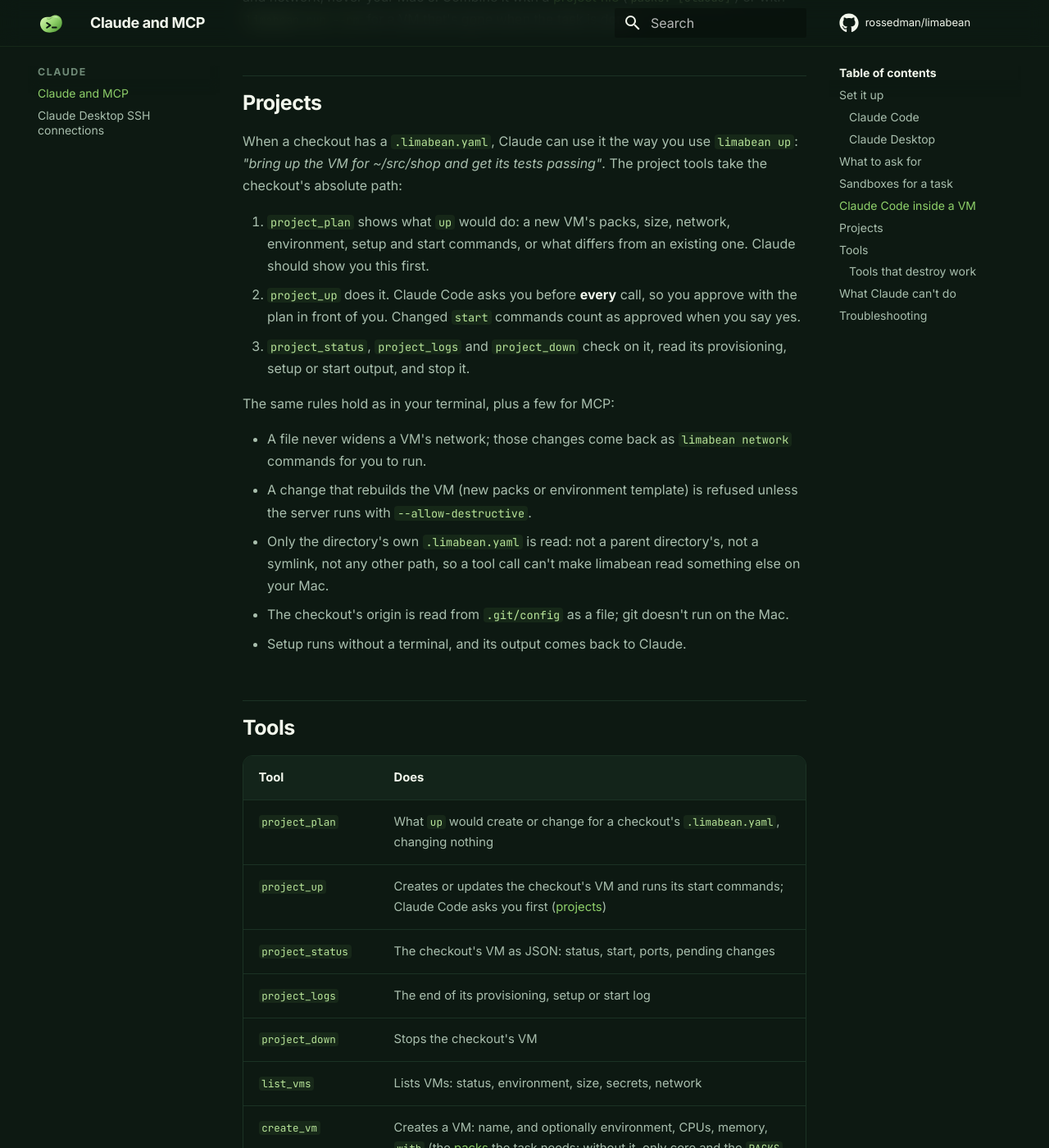
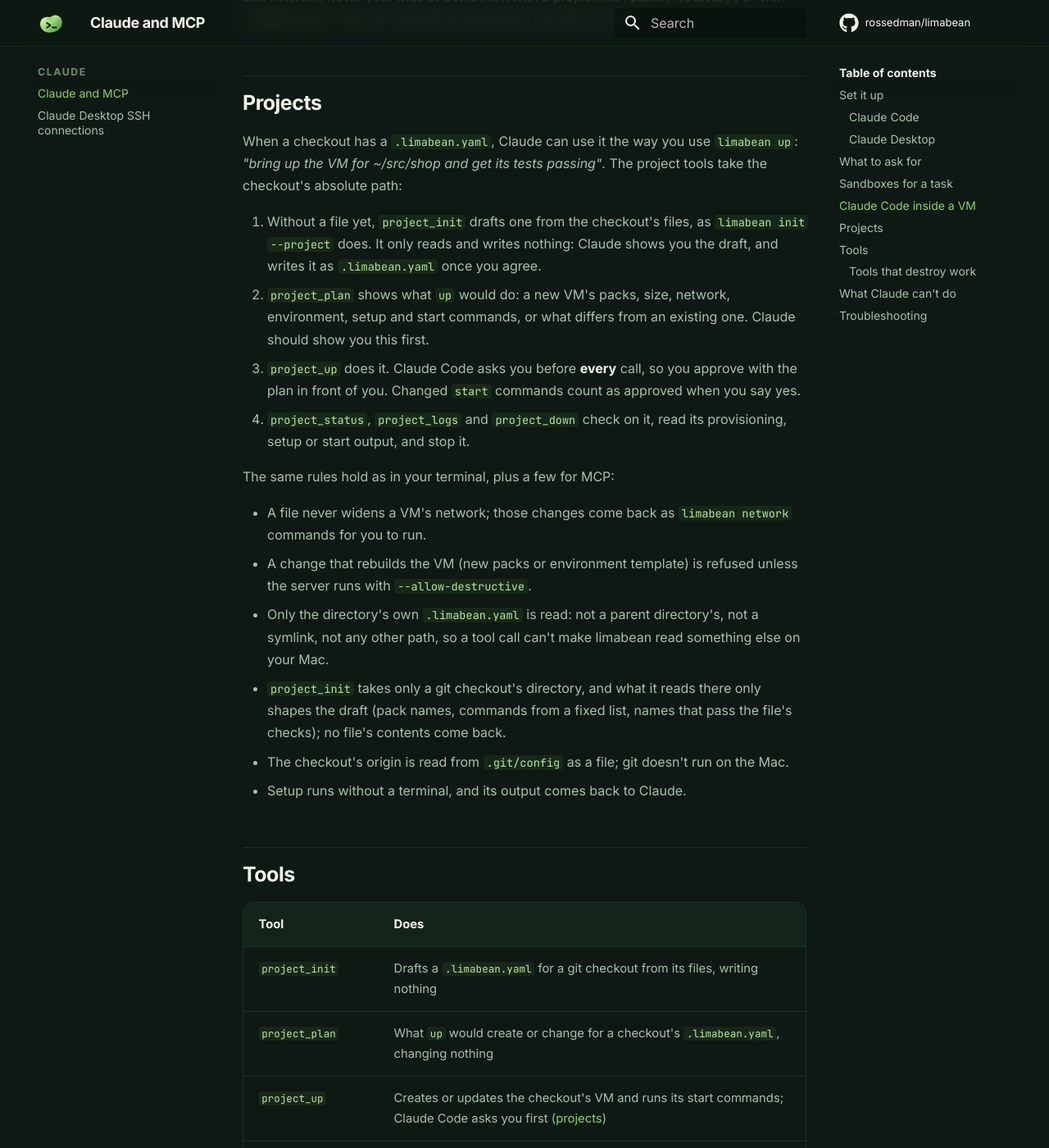
Before and after one commit to rossedman/limabean, an MkDocs documentation site: the page built from docs/mcp.md, in a window 1280 px wide and 1400 px high, scrolled down 3169 px. Shown: the whole window at 82% size. Built offline with MkDocs 1.6.1 and Material for MkDocs 9.7.7, drawn with Linux system fonts in a browser that asks for light colours; comment, search, counter and statistics services are not loaded.

Commit message:
Document project VM defaults, update notices and project_init
- projects.md and cli.md: which commands default to the project's VM
- cli.md: the update notice and UPDATE_CHECK, init --project --dir
- mcp.md: project_init, and why it only takes a checkout
- D28

Co-Authored-By: Claude Opus 5.5 <noreply@anthropic.com>
Claude-Session: https://claude.ai/code/session_012CmKmVf18wFFWsPa64eeD8

```diff
--- a/docs/mcp.md
+++ b/docs/mcp.md
@@ -125,13 +125,17 @@ When a checkout has a [`.limabean.yaml`](projects.md), Claude can use it the
 way you use `limabean up`: *"bring up the VM for ~/src/shop and get its
 tests passing"*. The project tools take the checkout's absolute path:
 
-1. `project_plan` shows what `up` would do: a new VM's packs, size,
+1. Without a file yet, `project_init` drafts one from the checkout's files,
+   as [`limabean init --project`](projects.md#your-first-project-file)
+   does. It only reads and writes nothing: Claude shows you the draft, and
+   writes it as `.limabean.yaml` once you agree.
+2. `project_plan` shows what `up` would do: a new VM's packs, size,
    network, environment, setup and start commands, or what differs from an
    existing one. Claude should show you this first.
-2. `project_up` does it. Claude Code asks you before **every** call, so you
+3. `project_up` does it. Claude Code asks you before **every** call, so you
    approve with the plan in front of you. Changed `start` commands count as
    approved when you say yes.
-3. `project_status`, `project_logs` and `project_down` check on it, read its
+4. `project_status`, `project_logs` and `project_down` check on it, read its
    provisioning, setup or start output, and stop it.
 
 The same rules hold as in your terminal, plus a few for MCP:
@@ -143,6 +147,9 @@ The same rules hold as in your terminal, plus a few for MCP:
 - Only the directory's own `.limabean.yaml` is read: not a parent
   directory's, not a symlink, not any other path, so a tool call can't make
   limabean read something else on your Mac.
+- `project_init` takes only a git checkout's directory, and what it reads
+  there only shapes the draft (pack names, commands from a fixed list,
+  names that pass the file's checks); no file's contents come back.
 - The checkout's origin is read from `.git/config` as a file; git doesn't
   run on the Mac.
 - Setup runs without a terminal, and its output comes back to Claude.
@@ -151,6 +158,7 @@ The same rules hold as in your terminal, plus a few for MCP:
 
 | Tool | Does |
 |---|---|
+| `project_init` | Drafts a `.limabean.yaml` for a git checkout from its files, writing nothing |
 | `project_plan` | What `up` would create or change for a checkout's `.limabean.yaml`, changing nothing |
 | `project_up` | Creates or updates the checkout's VM and runs its start commands; Claude Code asks you first ([projects](#projects)) |
 | `project_status` | The checkout's VM as JSON: status, start, ports, pending changes |
```
Also changed, not shown: CLAUDE.md (+1 -1 lines), docs/cli.md (+10 -2 lines), docs/design.md (+13 -0 lines), docs/projects.md (+9 -4 lines).
